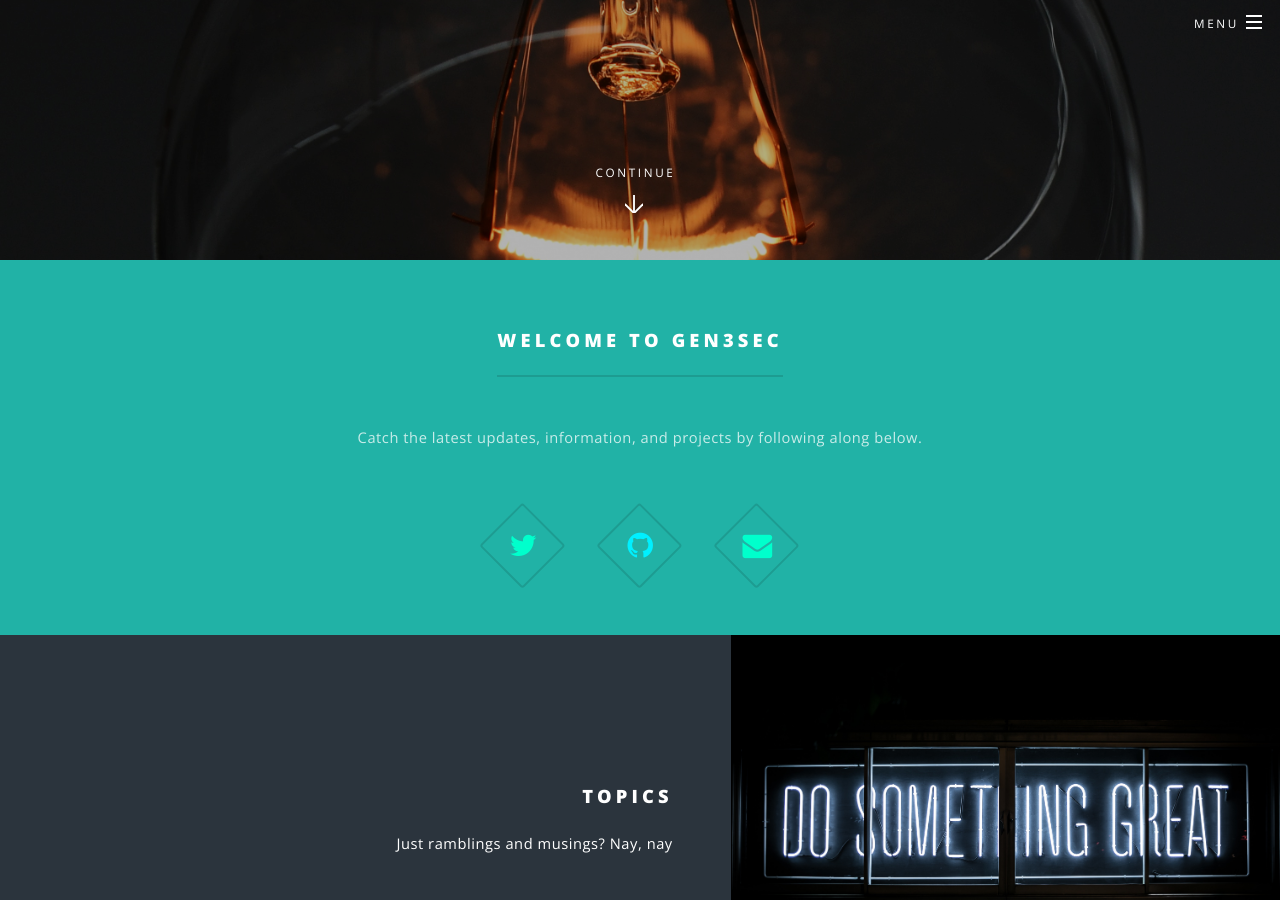
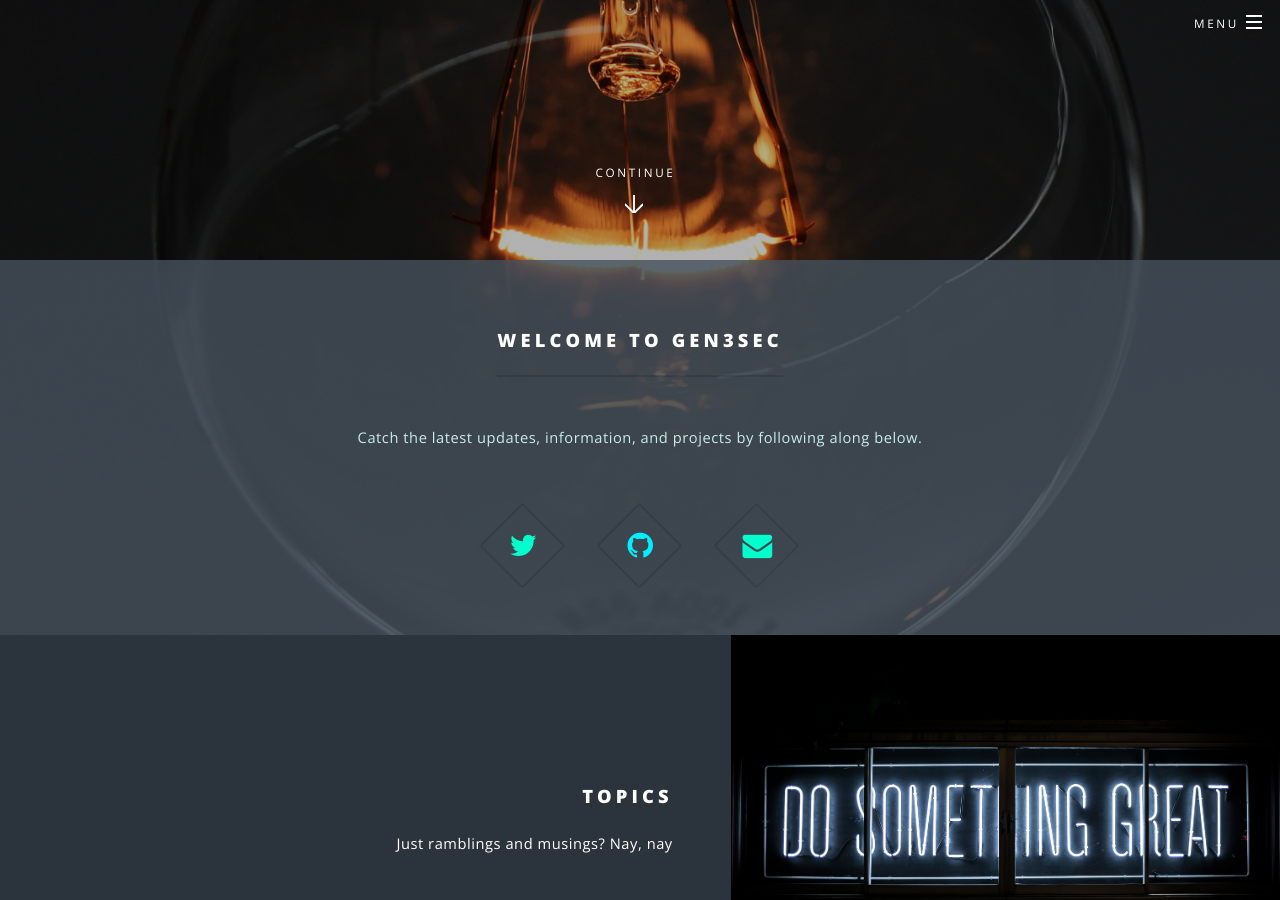
Before and after one commit to Gen3Sec/gen3sec.github.io, a Jekyll site: the page built from index.md, in a window 1280 px wide and 900 px high, scrolled down 640 px. Built offline with Jekyll 4.4.1, drawn with Linux system fonts in a browser that asks for light colours.

Commit message:
testing bg color

```diff
--- a/_sass/libs/_vars.scss
+++ b/_sass/libs/_vars.scss
@@ -89,7 +89,7 @@
 		border2-bg:			rgba(144,144,144,0.5),
 
 		accent1: (
-			bg:				#21b2a6,
+			bg:				rgba(71,82,93,0.8),
 			fg-bold:		#ffffff,
 			fg:				mix(#21b2a6, #ffffff, 25%),
 			fg-light:		mix(#21b2a6, #ffffff, 40%),
```
